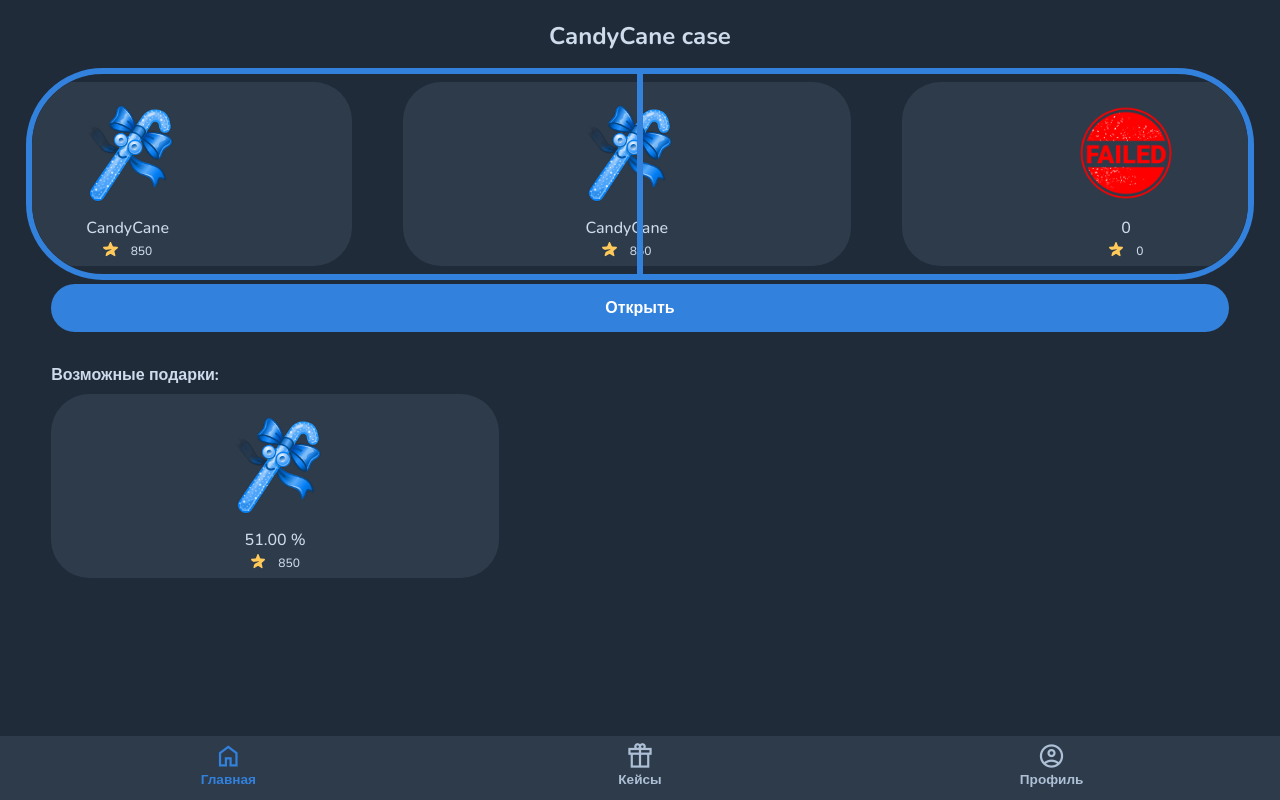
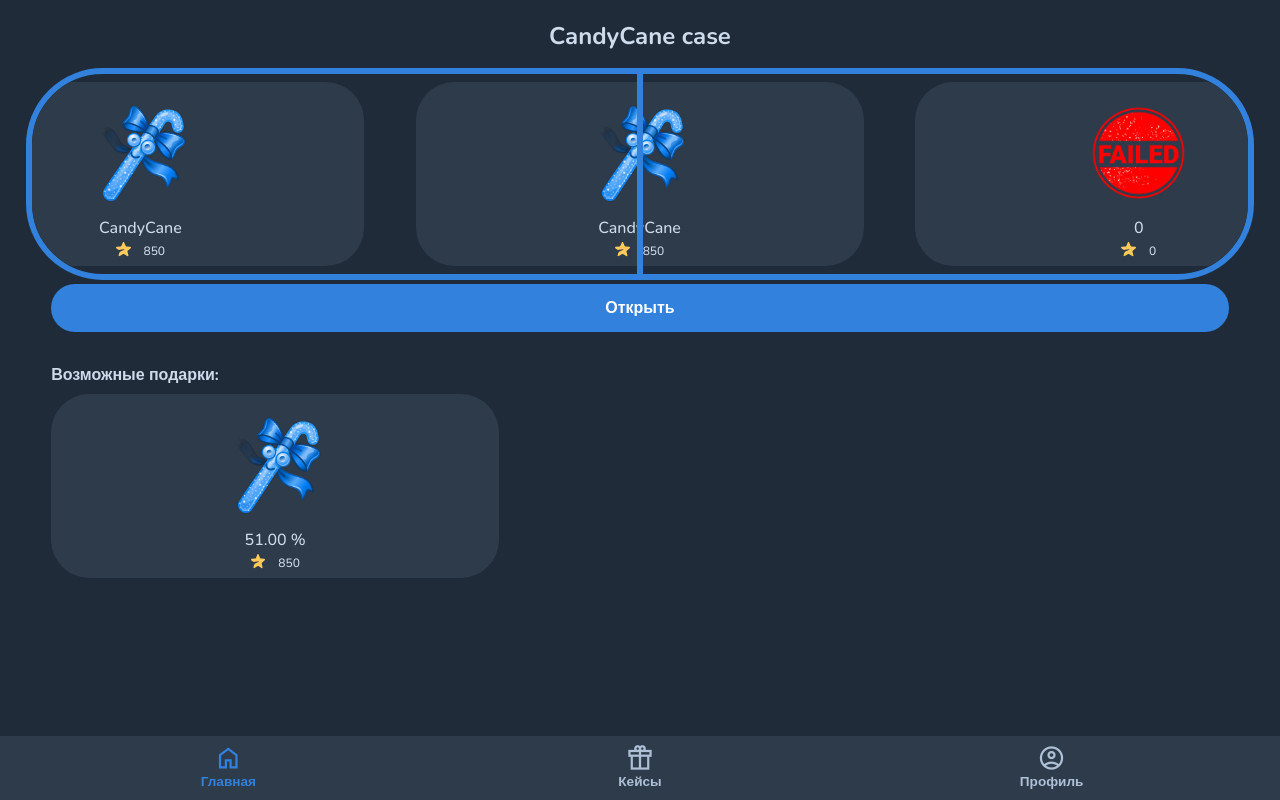
Before and after one commit to LPN1KoL/GiftsWebApp, a FastAPI app: page /main?case_id=case-2 in a window 1280 px wide. Run offline with FastAPI, Linux system fonts and the light colour scheme; parts of the project's set-up code (start-up, migrations or seed data) failed here and were passed over; some libraries are stand-ins or nearby versions.

Commit message:
tiny fixes

```diff
--- a/static/css/main.css
+++ b/static/css/main.css
@@ -32,7 +32,7 @@ html, body{
     height: 100vh;
     width: 100vw;
     background-color: #202b39;
-    display: grid:
+    display: grid;
     grid-template-columns: 100%;
     z-index: -100;
 }
@@ -85,6 +85,7 @@ html, body{
     -webkit-tap-highlight-color: transparent;
     tap-highlight-color: transparent;
 }
+
 .modal{
     position: fixed;
     border-radius: 3vw;
@@ -245,7 +246,7 @@ html, body{
     flex-direction: row;
     align-items: start;
     position: relative;
-    left: -12vw;
+    left: -11vw;
 }
 
 .card{
--- a/templates/cases.html
+++ b/templates/cases.html
@@ -102,5 +102,6 @@
         document.getElementById('main_link').href = `/main?case_id=${caseId}`;
     }
 </script>
+<script src="https://telegram.org/js/telegram-web-app.js"></script>
 </body>
 </html>
```
